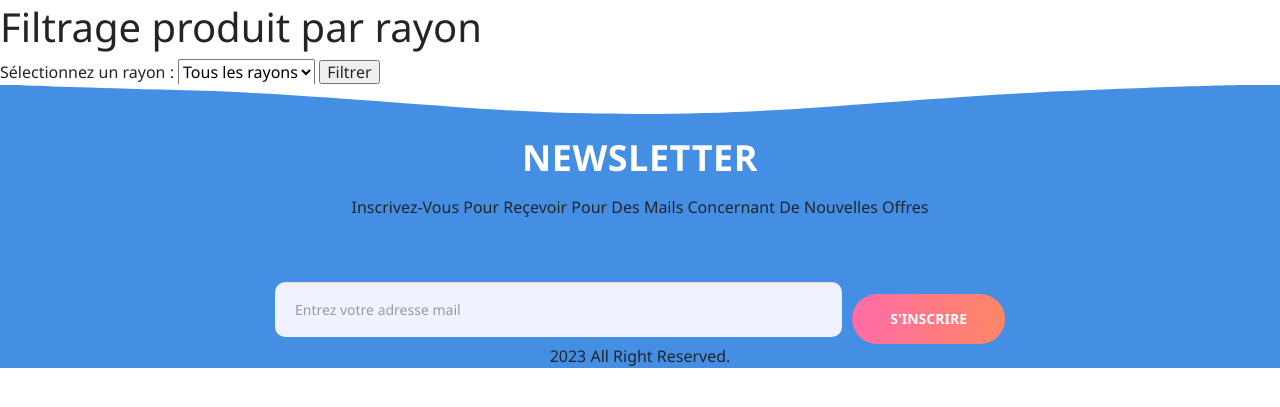
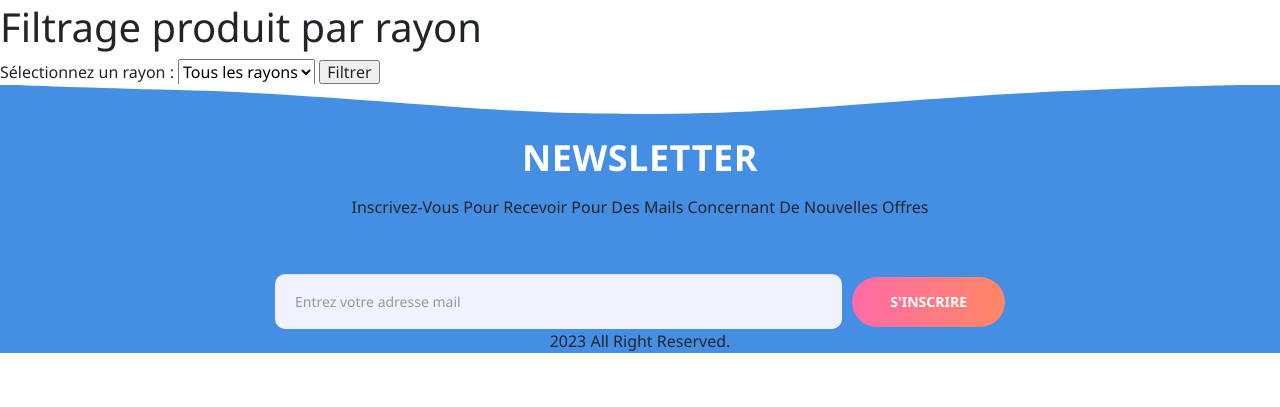
Before and after one commit to oriswalft/Projet-AP3, a Symfony app: template templates/filtre.html.twig in a window 1280 px wide. Shown: the part 127-534 px from the top of the page. Run offline with Twig, Linux system fonts and the light colour scheme; the template is opened without the code that fills it, so the values that code supplies are empty; some libraries are stand-ins or nearby versions.

Commit message:
Correction d'une faute d'orthographe (déso) et correction CSS

```diff
--- a/public/CSS/style.css
+++ b/public/CSS/style.css
@@ -585,7 +585,6 @@ a {
 }
 
 .btn-primary {
-    margin: 20px 0 0 0;
     position: relative;
     border: none;
     border-radius: 100px;
@@ -625,7 +624,8 @@ a {
 }
 
 .btn-primary span {
-    position: right;
+position : relative;
+
 }
 
 .color-overlay:after {
--- a/templates/base.html.twig
+++ b/templates/base.html.twig
@@ -46,7 +46,7 @@
                     <div class="col-xs-12 col-sm-10 col-sm-offset-1 col-md-8 col-md-offset-2 section-heading-1">
                         <h2 class="white">Newsletter</h2>
                         <p class="white">
-                            Inscrivez-vous pour reçevoir pour des mails concernant de nouvelles offres
+                            Inscrivez-vous pour recevoir pour des mails concernant de nouvelles offres
                         </p>
                     </div>
                 </div>
```
